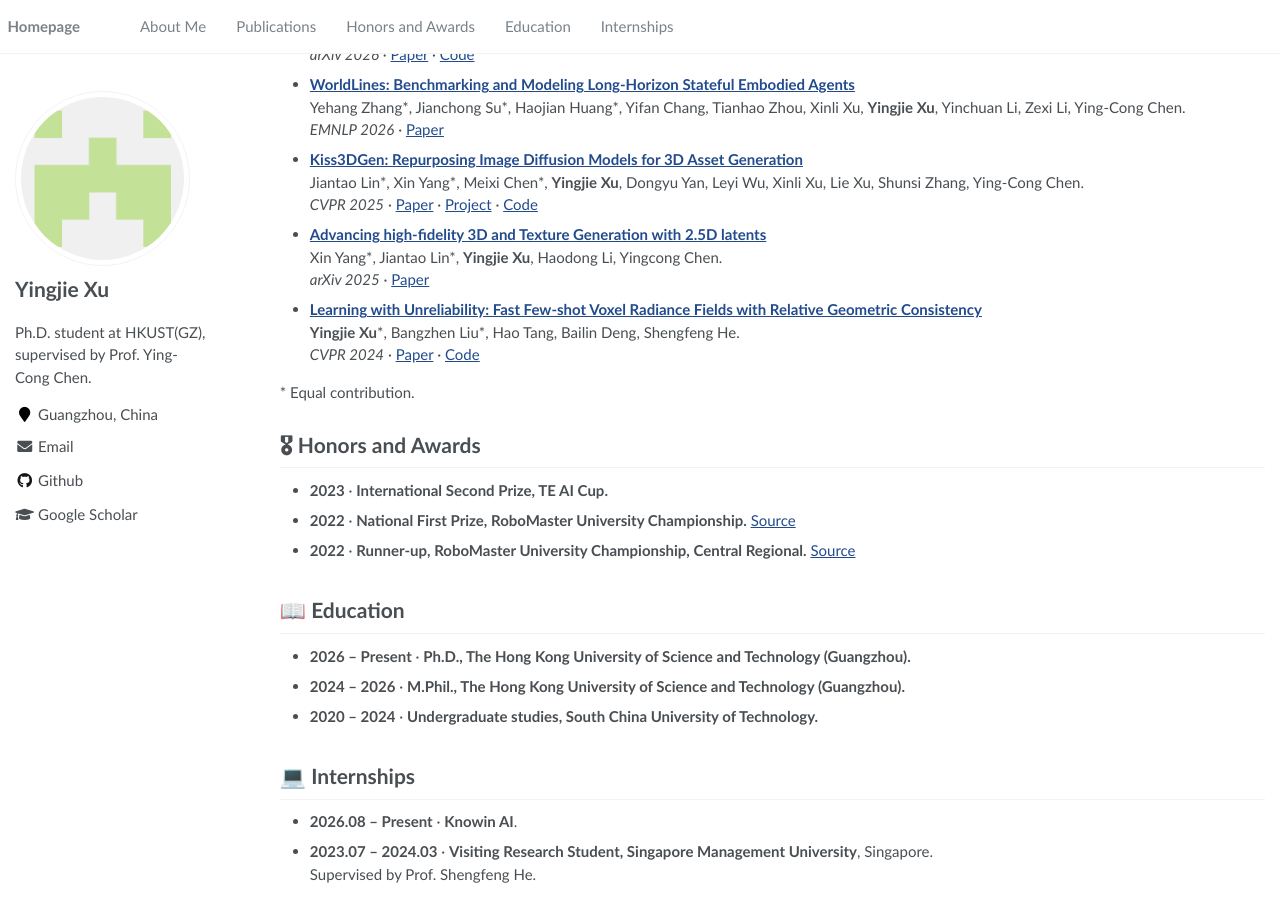
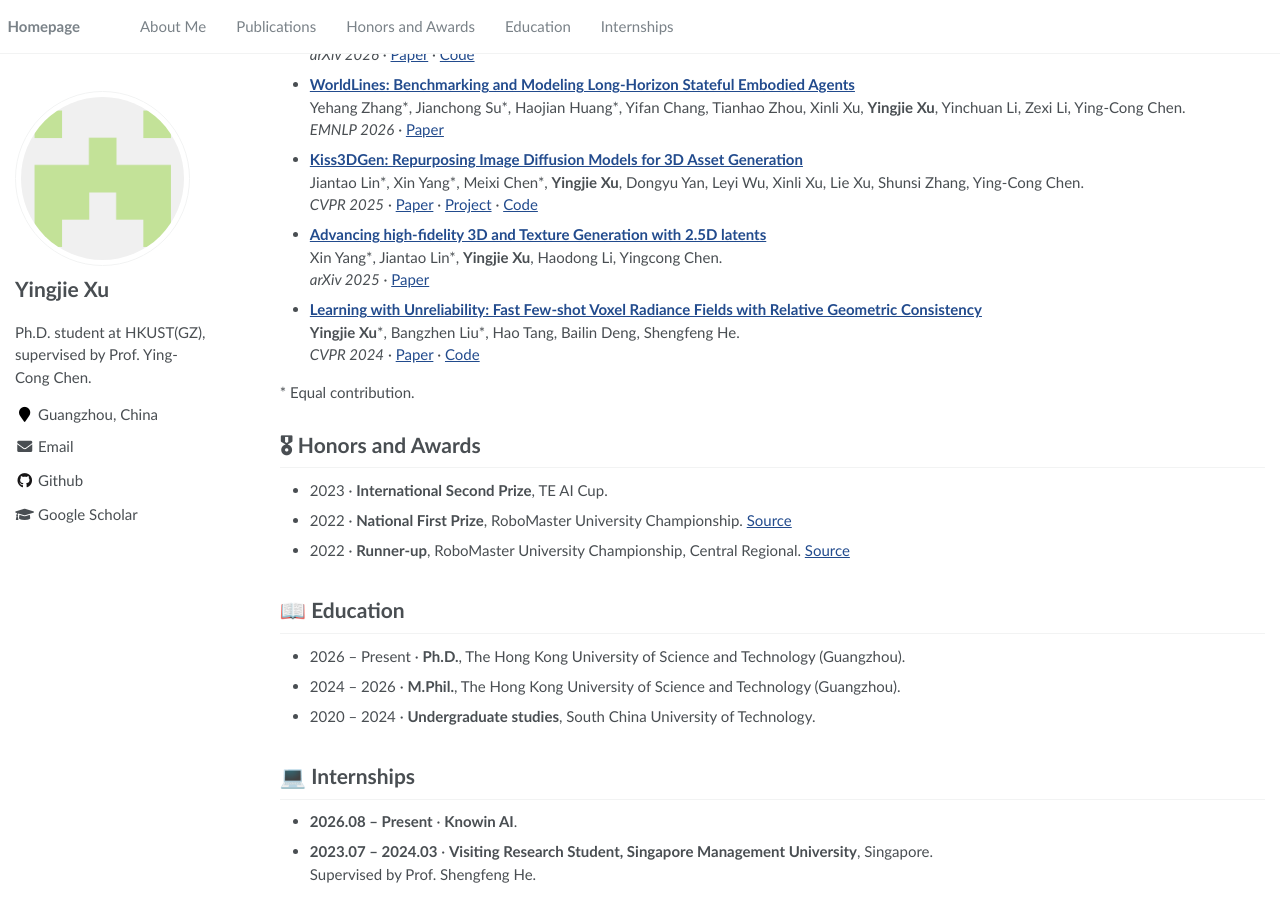
Before and after one commit to HKCLynn/hkclynn.github.io, a Jekyll site: the page built from _pages/about.md, in a window 1280 px wide and 900 px high, scrolled down 641 px. Built offline with Jekyll 4.4.1, drawn with Linux system fonts in a browser that asks for light colours.

Commit message:
Limit emphasis to award and degree titles

```diff
--- a/_pages/about.md
+++ b/_pages/about.md
@@ -72,17 +72,17 @@ Email: [scutxyj64@gmail.com](mailto:scutxyj64@gmail.com) · [Google Scholar](htt
 
 # 🎖 Honors and Awards
 
-- **2023** · **International Second Prize, TE AI Cup.**
-- **2022** · **National First Prize, RoboMaster University Championship.** [Source](https://www.robomaster.com/zh-CN/resource/pages/announcement/1477)
-- **2022** · **Runner-up, RoboMaster University Championship, Central Regional.** [Source](https://auto.upc.edu.cn/2022/0621/c17295a378273/pagem.htm)
+- 2023 · **International Second Prize**, TE AI Cup.
+- 2022 · **National First Prize**, RoboMaster University Championship. [Source](https://www.robomaster.com/zh-CN/resource/pages/announcement/1477)
+- 2022 · **Runner-up**, RoboMaster University Championship, Central Regional. [Source](https://auto.upc.edu.cn/2022/0621/c17295a378273/pagem.htm)
 
 <span class="anchor" id="education"></span>
 
 # 📖 Education
 
-- **2026 – Present** · **Ph.D., The Hong Kong University of Science and Technology (Guangzhou).**
-- **2024 – 2026** · **M.Phil., The Hong Kong University of Science and Technology (Guangzhou).**
-- **2020 – 2024** · **Undergraduate studies, South China University of Technology.**
+- 2026 – Present · **Ph.D.**, The Hong Kong University of Science and Technology (Guangzhou).
+- 2024 – 2026 · **M.Phil.**, The Hong Kong University of Science and Technology (Guangzhou).
+- 2020 – 2024 · **Undergraduate studies**, South China University of Technology.
 
 <span class="anchor" id="internships"></span>
 
```
